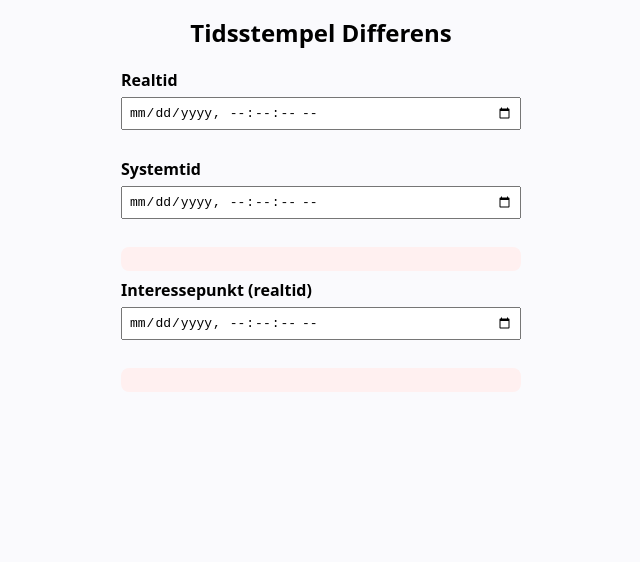
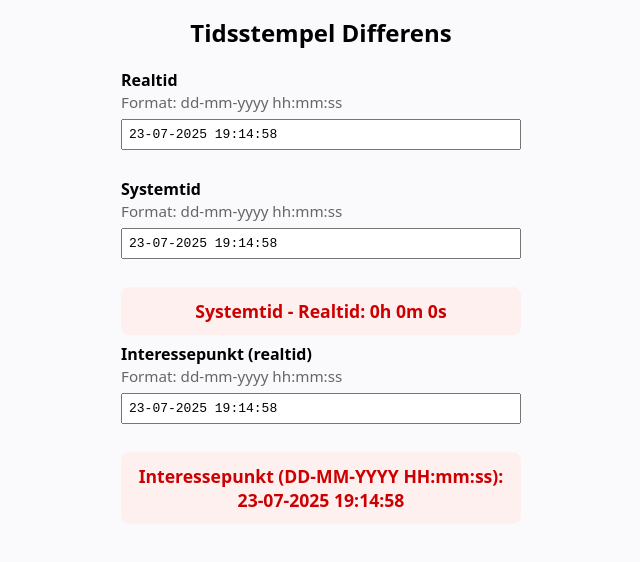
Before and after one commit to mathiasksks/tidsforskel, a plain HTML site: page index.html in a window 1280 px wide. Shown: the whole page, without its empty margins (319-959 px from the left). Drawn offline with Linux system fonts and the light colour scheme.

Commit message:
Update index.html

```diff
--- a/index.html
+++ b/index.html
@@ -23,12 +23,13 @@
       font-weight: bold;
       display: block;
     }
-    input[type="datetime-local"] {
+    input[type="text"] {
       width: 100%;
       margin: 6px 0 10px 0;
       padding: 6px;
       font-size: 1em;
       box-sizing: border-box;
+      font-family: monospace;
     }
     .result-line {
       background: #fff0f0;
@@ -46,22 +47,29 @@
       display: block;
       margin-bottom: 4px;
     }
+    .format-hint {
+      font-size: 0.95em;
+      color: #666;
+    }
   </style>
 </head>
 <body>
   <h2>Tidsstempel Differens</h2>
   <div class="section">
     <label for="realtid">Realtid</label>
-    <input type="datetime-local" id="realtid-dt" step="1">
+    <span class="format-hint">Format: dd-mm-yyyy hh:mm:ss</span>
+    <input type="text" id="realtid-txt" placeholder="23-07-2025 19:11:50">
   </div>
   <div class="section">
     <label for="systemtid">Systemtid</label>
-    <input type="datetime-local" id="systemtid-dt" step="1">
+    <span class="format-hint">Format: dd-mm-yyyy hh:mm:ss</span>
+    <input type="text" id="systemtid-txt" placeholder="23-07-2025 19:11:50">
   </div>
   <div id="diff" class="result-line"></div>
   <div class="section">
     <label for="interessepunkt">Interessepunkt (realtid)</label>
-    <input type="datetime-local" id="interessepunkt-dt" step="1">
+    <span class="format-hint">Format: dd-mm-yyyy hh:mm:ss</span>
+    <input type="text" id="interessepunkt-txt" placeholder="23-07-2025 19:11:50">
   </div>
   <div id="interessepunkt-timestamp" class="result-line"></div>
   <script src="app.js"></script>
```
